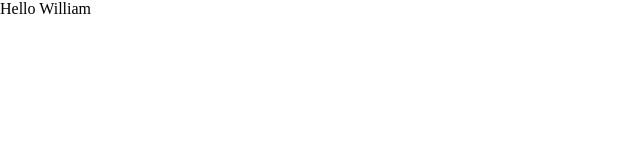
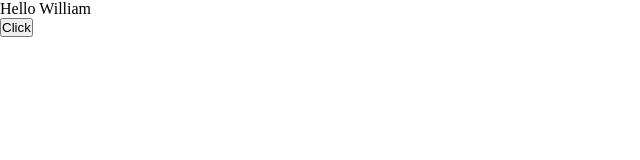
Before and after one commit to WilliamHartanto/projek-pertama, a plain HTML site: page index.html in a window 1280 px wide. Shown: the full height of the page, 0-640 px from the left. Drawn offline with Linux system fonts and the light colour scheme.

Commit message:
added new Feature

```diff
--- a/index.html
+++ b/index.html
@@ -9,5 +9,8 @@
 </head>
 <body>
     Hello William
+    <form action="httpbin.org/get" method="get">
+        <input type="button" value="Click">
+    </form>
 </body>
 </html>
```
